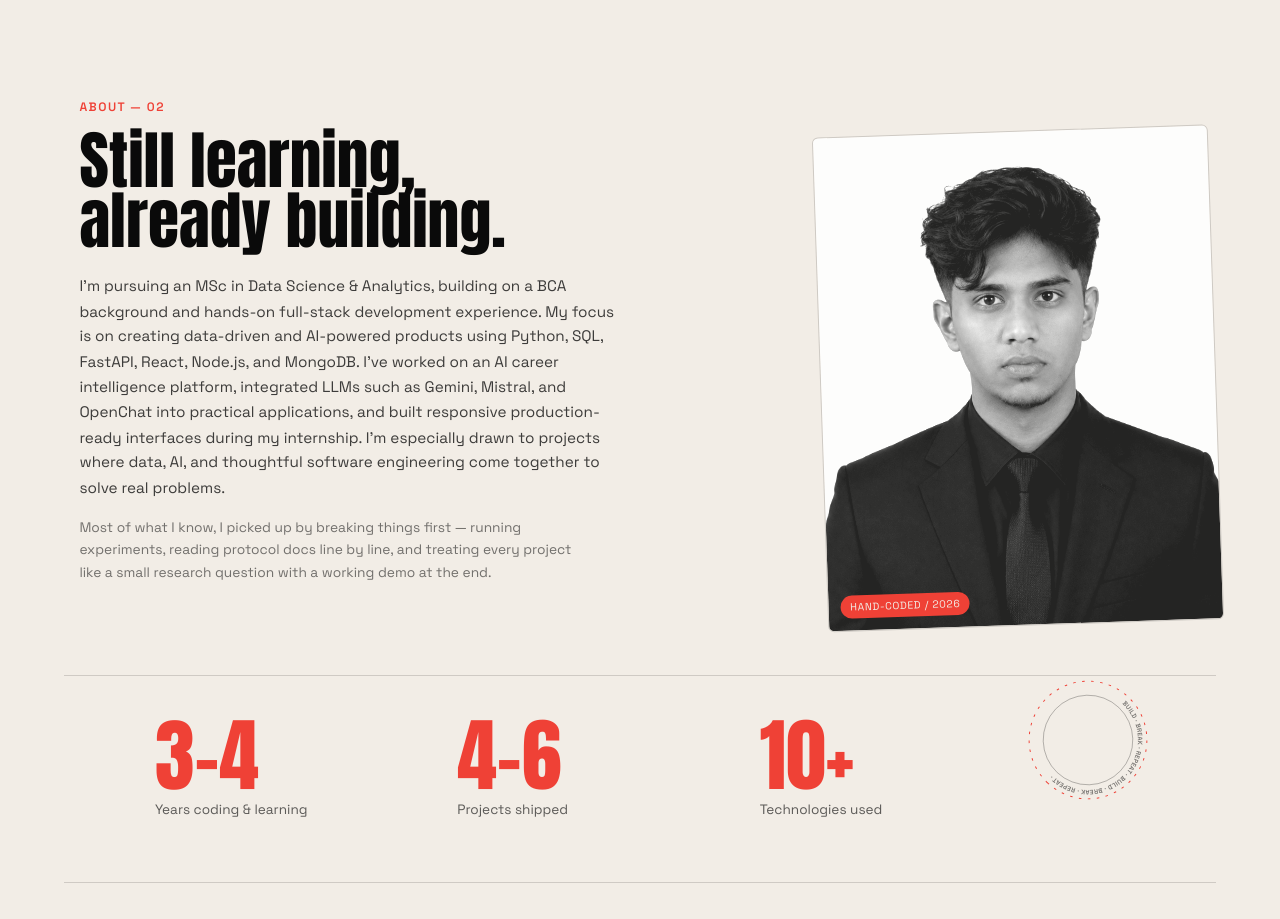
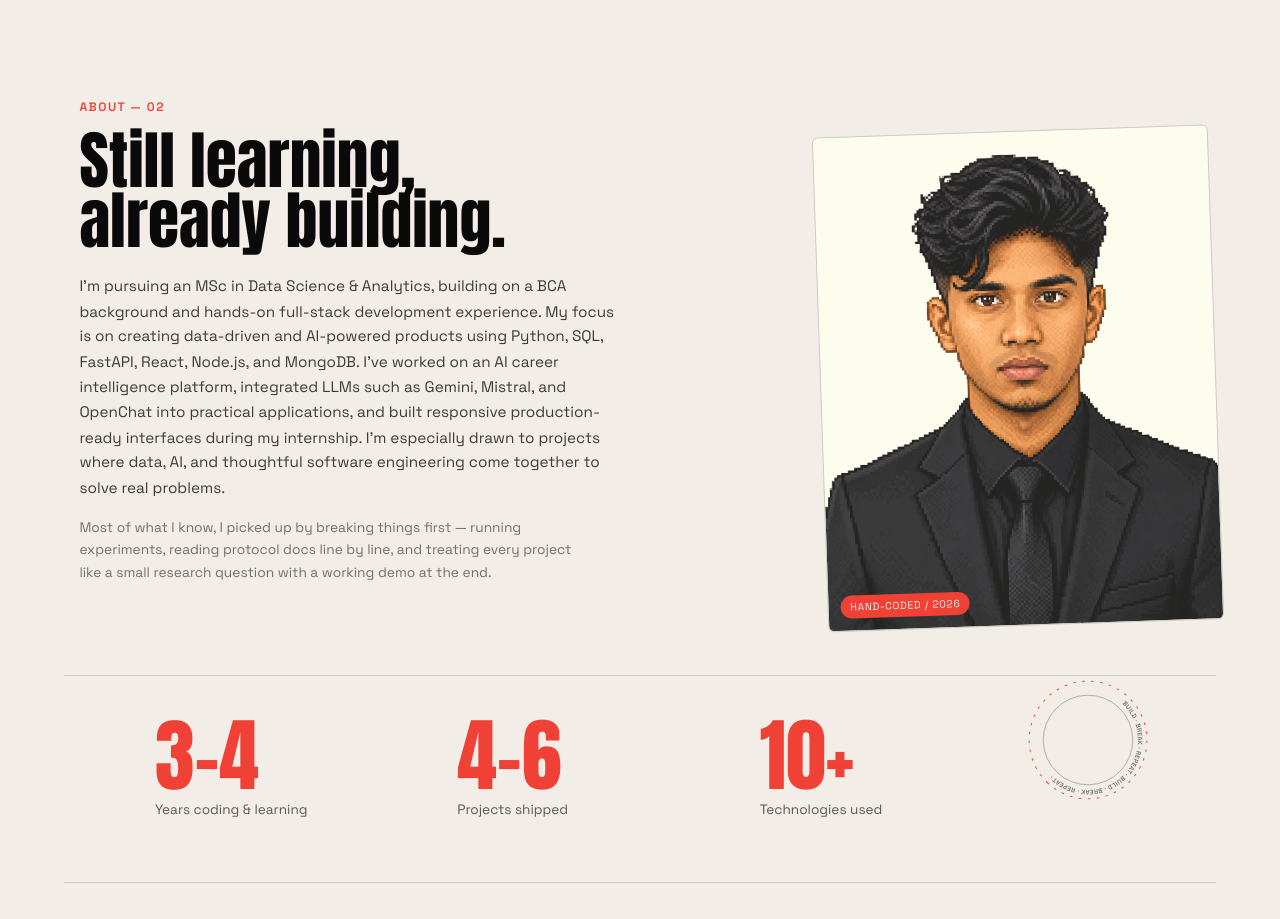
Before and after one commit to Aadish-KumarS/Portfolio, a React app: page / in a window 1280 px wide. Shown: the part 1460-2379 px from the top of the page. Built offline with nearby package versions, Linux system fonts and the light colour scheme; the HTML template or start-up script is replaced by a standard one.

Commit message:
Update : Image

```diff
--- a/src/components/About.jsx
+++ b/src/components/About.jsx
@@ -1,6 +1,6 @@
 import { useRef,useState } from 'react';
 import { motion, useScroll, useTransform } from 'framer-motion';
-import portraitImg from '../assets/portrait2.jpg';
+import portraitImg from '../assets/portrait2.png';
 import '../styles/About.css';
 
 
--- a/src/styles/About.css
+++ b/src/styles/About.css
@@ -84,7 +84,7 @@
   width: 100%;
   height: 100%;
   object-fit: cover;
-  filter: grayscale(1.2) contrast(1.25);
+  filter: contrast(1.1);
   opacity: .85;
 }
 
```
Also changed, not shown: src/assets/portrait2.jpg (deleted), src/assets/portrait2.png (added).
